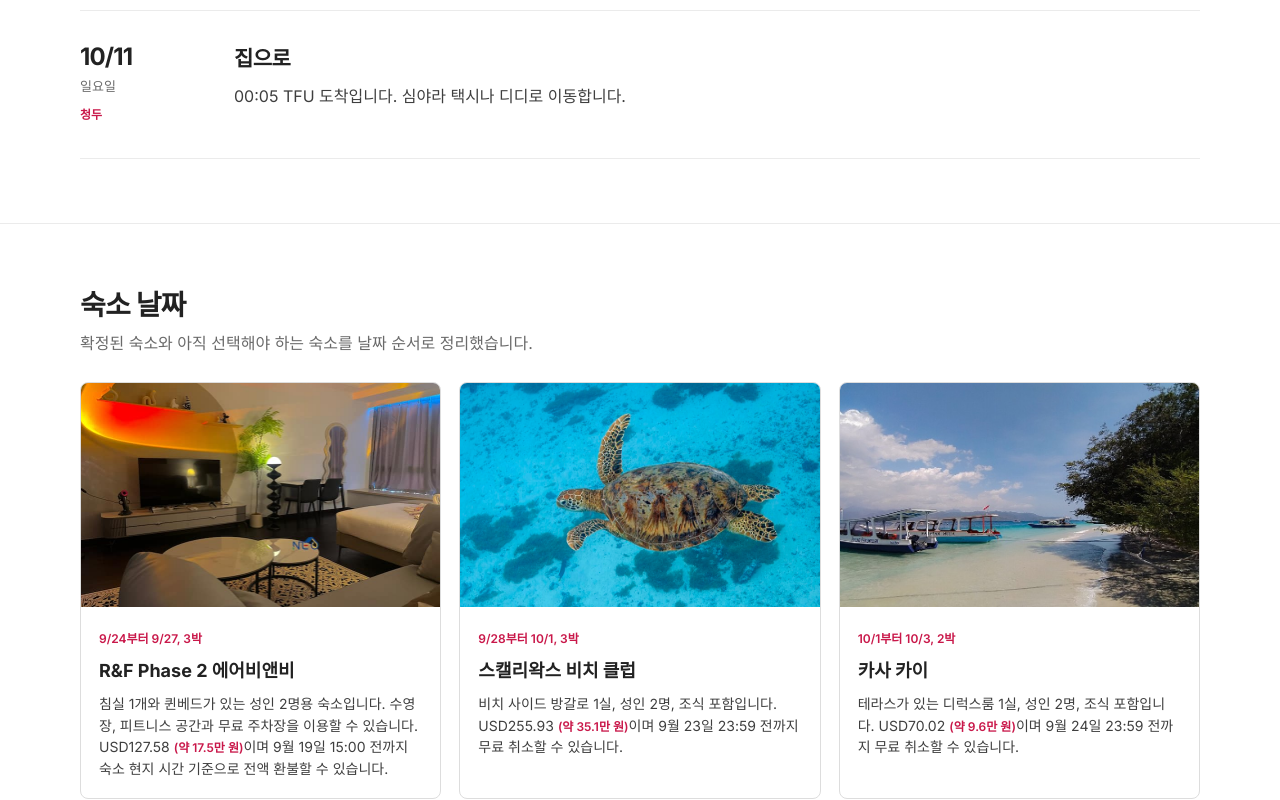
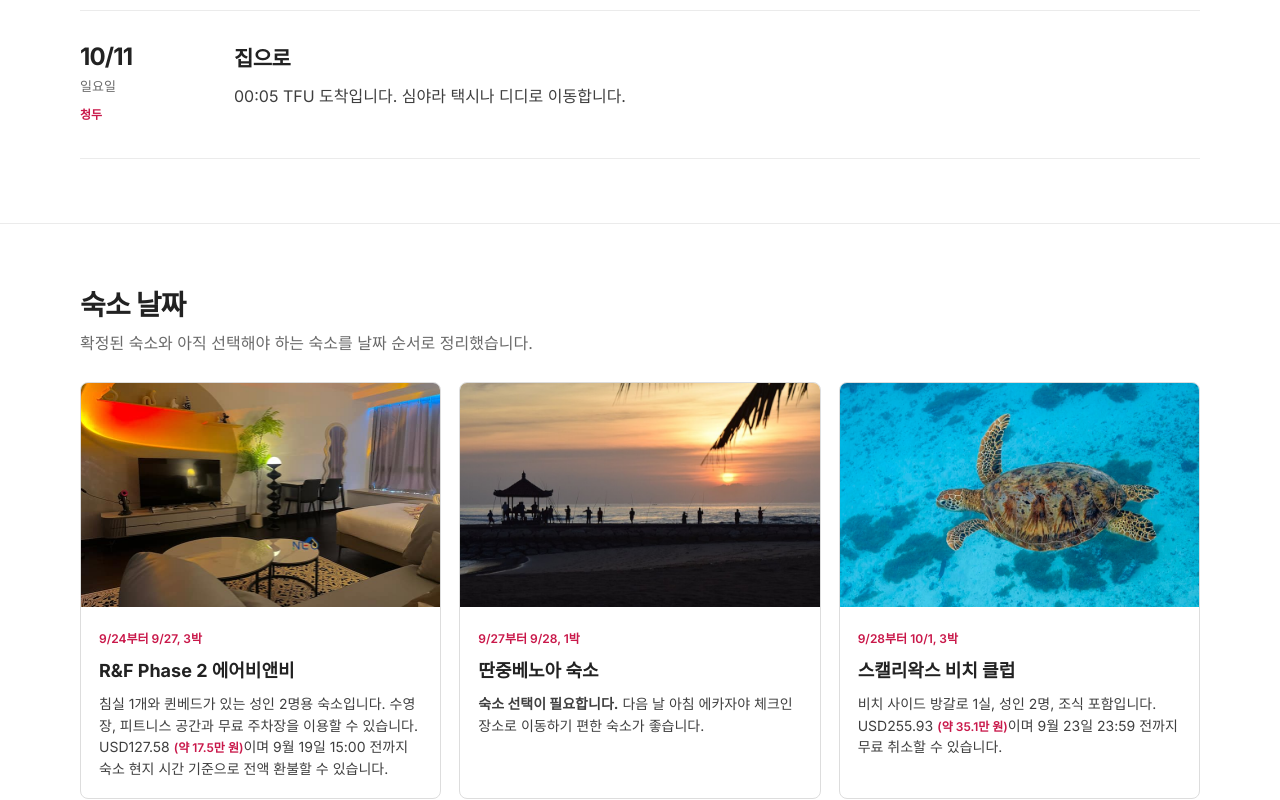
Before and after one commit to jbee-dev/bali-trip-2026-pages, a plain HTML site: page plan.html in a window 1280 px wide. Shown: the part 11200-12000 px from the top of the page. Drawn offline with Linux system fonts and the light colour scheme; no server answers.

Commit message:
Mark unbooked stays in lodging section

```diff
--- a/plan.html
+++ b/plan.html
@@ -776,10 +776,11 @@ footer { padding: 38px 0 70px; border-top: 1px solid var(--line-soft); color: va
       <div class="section-head"><div><h2>숙소 날짜</h2><p>확정된 숙소와 아직 선택해야 하는 숙소를 날짜 순서로 정리했습니다.</p></div></div>
       <div class="stay-grid">
         <article class="stay"><img src="assets/johor-rf-phase2-airbnb.jpeg" alt="조호르바루 R&amp;F Phase 2 에어비앤비 객실"><div class="stay-body"><span>9/24부터 9/27, 3박</span><h3>R&amp;F Phase 2 에어비앤비</h3><p>침실 1개와 퀸베드가 있는 성인 2명용 숙소입니다. 수영장, 피트니스 공간과 무료 주차장을 이용할 수 있습니다. USD127.58이며 9월 19일 15:00 전까지 숙소 현지 시간 기준으로 전액 환불할 수 있습니다.</p></div></article>
+        <article class="stay"><img src="assets/trip-8d7b61873ef13c64.jpg" alt="딴중베노아 해변"><div class="stay-body"><span>9/27부터 9/28, 1박</span><h3>딴중베노아 숙소</h3><p><strong>숙소 선택이 필요합니다.</strong> 다음 날 아침 에카자야 체크인 장소로 이동하기 편한 숙소가 좋습니다.</p></div></article>
         <article class="stay"><img src="assets/trip-6618cbaec51f0b73.jpg" alt="길리 에어 바다"><div class="stay-body"><span>9/28부터 10/1, 3박</span><h3>스캘리왁스 비치 클럽</h3><p>비치 사이드 방갈로 1실, 성인 2명, 조식 포함입니다. USD255.93이며 9월 23일 23:59 전까지 무료 취소할 수 있습니다.</p></div></article>
         <article class="stay"><img src="assets/trip-7ebc1dd2fec3971c.jpg" alt="길리 트라왕안"><div class="stay-body"><span>10/1부터 10/3, 2박</span><h3>카사 카이</h3><p>테라스가 있는 디럭스룸 1실, 성인 2명, 조식 포함입니다. USD70.02이며 9월 24일 23:59 전까지 무료 취소할 수 있습니다.</p></div></article>
-        <article class="stay"><img src="assets/trip-80144f550586e2a3.jpg" alt="발리 동부 풍경"><div class="stay-body"><span>10/3부터 10/6</span><h3>시데멘 또는 아메드 3박</h3><p>시데멘은 논과 아궁산이 보이고 식당까지 걸어갈 수 있는 숙소가 잘 맞습니다. 난파선 다이빙을 원한다면 아메드 숙소를 선택할 수 있습니다.</p><a href="#east-choice">두 지역 비교</a></div></article>
-        <article class="stay"><img src="assets/trip-2e0d34e1f516ff3a.jpg" alt="울루와뚜 절벽"><div class="stay-body"><span>10/6 1박</span><h3>절벽 숙소</h3><p>La Joya Biu Biu, Mu Bali, Suarga처럼 수영장과 일몰을 함께 즐길 수 있는 곳이 잘 맞습니다.</p></div></article>
+        <article class="stay"><img src="assets/trip-80144f550586e2a3.jpg" alt="발리 동부 풍경"><div class="stay-body"><span>10/3부터 10/6, 3박</span><h3>시데멘 또는 아메드 숙소</h3><p><strong>지역과 숙소 선택이 필요합니다.</strong> 시데멘은 논과 아궁산이 보이고 식당까지 걸어갈 수 있는 숙소가 잘 맞습니다. 난파선 다이빙을 원한다면 아메드를 선택할 수 있습니다.</p><a href="#east-choice">두 지역 비교</a></div></article>
+        <article class="stay"><img src="assets/trip-2e0d34e1f516ff3a.jpg" alt="울루와뚜 절벽"><div class="stay-body"><span>10/6부터 10/7, 1박</span><h3>울루와뚜 절벽 숙소</h3><p><strong>숙소 선택이 필요합니다.</strong> La Joya Biu Biu, Mu Bali, Suarga처럼 수영장과 일몰을 함께 즐길 수 있는 곳이 잘 맞습니다.</p></div></article>
         <article class="stay"><img src="assets/trip-8d7b61873ef13c64.jpg" alt="누사두아 해변"><div class="stay-body"><span>10/7부터 10/9</span><h3>라구나 2박</h3><p>킹 라군뷰 예약 완료입니다. 10/8은 라군 풀과 해변, 스파와 기념 저녁을 리조트 안에서 즐깁니다.</p></div></article>
         <article class="stay"><img src="assets/trip-ce1a6f9204146afd.jpg" alt="응우라라이 공항"><div class="stay-body"><span>10/9 1박</span><h3>공항 힐튼</h3><p>15,000포인트 예약 완료입니다. 다음 날 13:05 비행을 편하게 이용하기 위한 숙소입니다.</p></div></article>
       </div>
```
